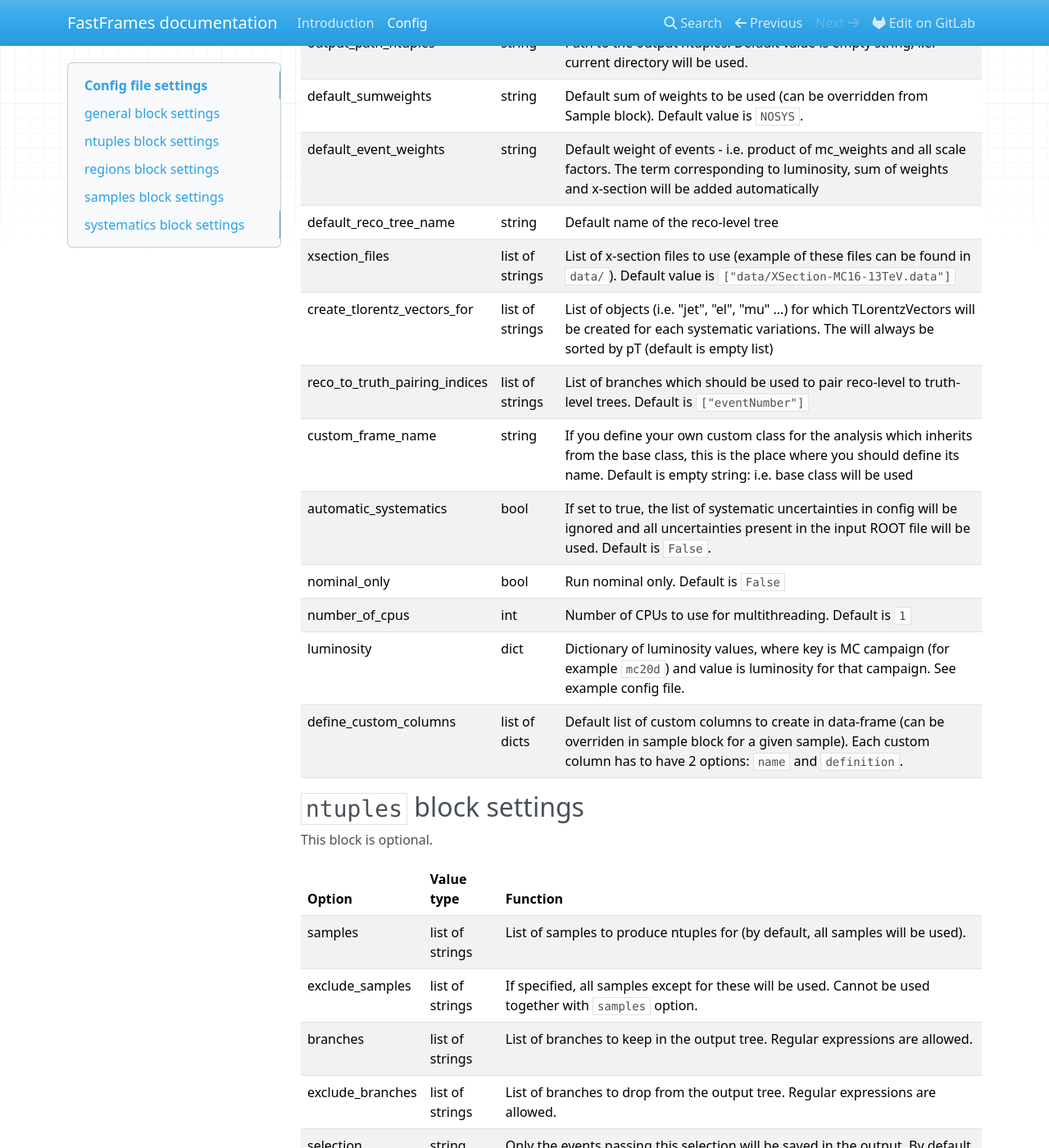
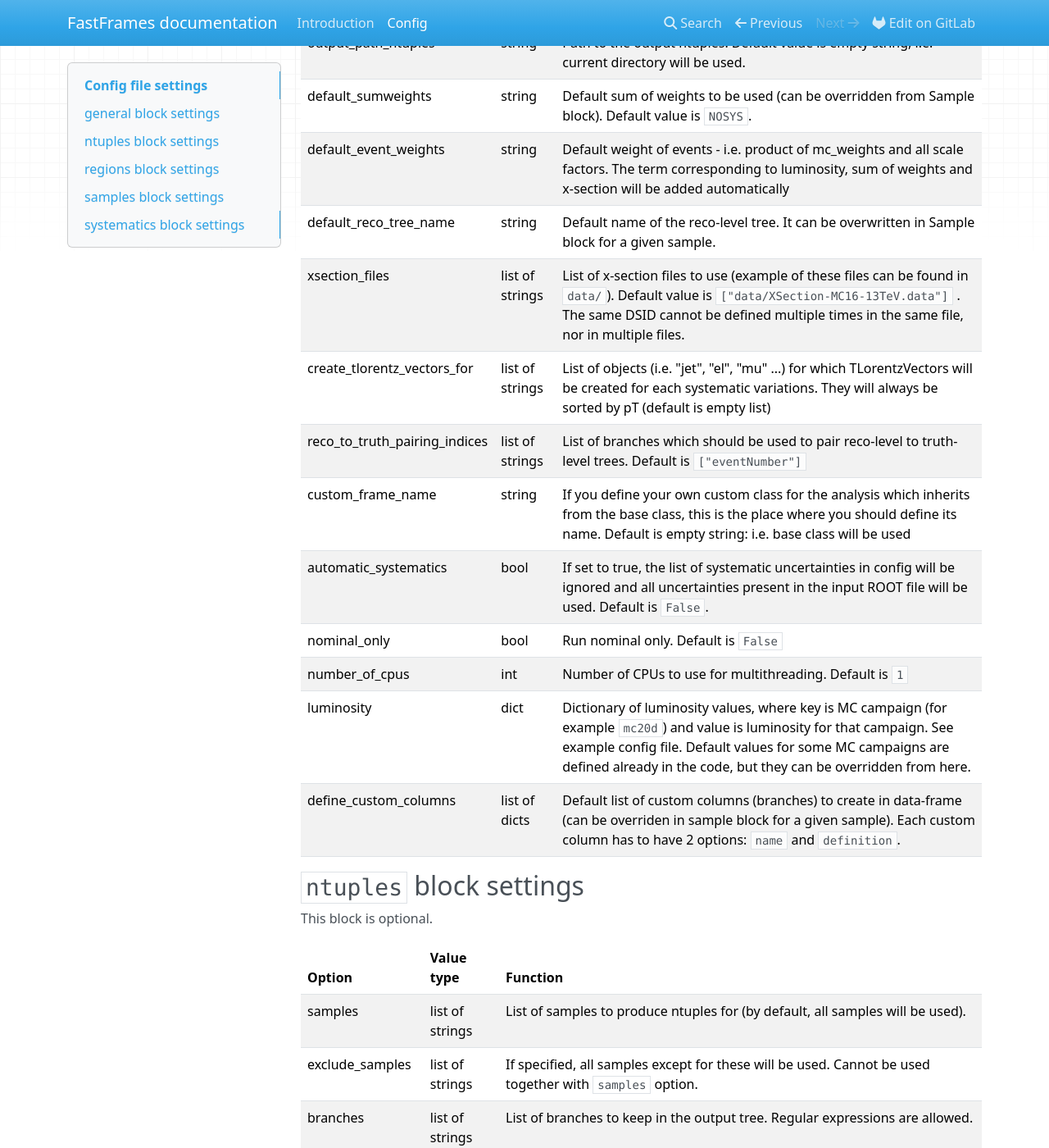
Before and after one commit to SuperNova76/FastFrames, an MkDocs documentation site: the page built from docs/config.md, in a window 1280 px wide and 1400 px high, scrolled down 562 px. Shown: the whole window at 82% size. Built offline with MkDocs 1.6.1, drawn with Linux system fonts in a browser that asks for light colours; nearby versions of some CDN libraries; some of the changed text lies outside the part shown.

Commit message:
Improving documentation + fixing a couple of typos

````diff
--- a/docs/config.md
+++ b/docs/config.md
@@ -14,16 +14,16 @@
 | output_path_ntuples           | string | Path to the output ntuples. Default value is empty string, i.e. current directory will be used.  |
 | default_sumweights            | string | Default sum of weights to be used (can be overridden from Sample block). Default value is ```NOSYS```.        |
 | default_event_weights         | string | Default weight of events - i.e. product of mc_weights and all scale factors. The term corresponding to luminosity, sum of weights and x-section will be added automatically  |
-| default_reco_tree_name        | string |Default name of the reco-level tree   |
-| xsection_files                | list of strings | List of x-section files to use (example of these files can be found in ```data/```). Default value is ``` ["data/XSection-MC16-13TeV.data"]```      |
-| create_tlorentz_vectors_for   | list of strings | List of objects (i.e. "jet", "el", "mu" ...) for which TLorentzVectors will be created for each systematic variations. The will always be sorted by pT (default is empty list) |
+| default_reco_tree_name        | string |Default name of the reco-level tree. It can be overwritten in Sample block for a given sample.   |
+| xsection_files                | list of strings | List of x-section files to use (example of these files can be found in ```data/```). Default value is ``` ["data/XSection-MC16-13TeV.data"]``` . The same DSID cannot be defined multiple times in the same file, nor in multiple files.    |
+| create_tlorentz_vectors_for   | list of strings | List of objects (i.e. "jet", "el", "mu" ...) for which TLorentzVectors will be created for each systematic variations. They will always be sorted by pT (default is empty list) |
 | reco_to_truth_pairing_indices | list of strings   | List of branches which should be used to pair reco-level to truth-level trees. Default is ``` ["eventNumber"]```|
 | custom_frame_name             | string |If you define your own custom class for the analysis which inherits from the base class, this is the place where you should define its name. Default is empty string: i.e. base class will be used   |
 | automatic_systematics         | bool | If set to true, the list of systematic uncertainties in config will be ignored and all uncertainties present in the input ROOT file will be used. Default is ```False```.   |
 | nominal_only                  | bool | Run nominal only. Default is ```False```  |
 | number_of_cpus                | int  | Number of CPUs to use for multithreading. Default is ```1``` |
-| luminosity                    | dict | Dictionary of luminosity values, where key is MC campaign (for example ```mc20d```) and value is luminosity for that campaign. See example config file.   |
-| define_custom_columns         | list of dicts | Default list of custom columns to create in data-frame (can be overriden in sample block for a given sample). Each custom column has to have 2 options: ```name``` and ```definition```. |
+| luminosity                    | dict | Dictionary of luminosity values, where key is MC campaign (for example ```mc20d```) and value is luminosity for that campaign. See example config file. Default values for some MC campaigns are defined already in the code, but they can be overridden from here.  |
+| define_custom_columns         | list of dicts | Default list of custom columns (branches) to create in data-frame (can be overriden in sample block for a given sample). Each custom column has to have 2 options: ```name``` and ```definition```. |
 
 
 ## `ntuples` block settings
@@ -48,6 +47,7 @@ This block is optional.
 | name          | string            | Region name   |
 | selection     | string            | Selection     |
 | variables     | list of dicts     | List of variables defined for the region  |
+| histograms_2d     | list of dicts     | List of 2D histograms between 2 reco-level variables to produce. The dict must have 2 keys: ```x``` and ```y``` for variables on x and y axes. |
 
 ####   `Variable` block inside of the `region` block
 | **Option**    | **Value type**    | **Function** |
@@ -90,7 +90,7 @@ User has 2 options how to define the binning. Either specify bin edges for irreg
 | truth_tree_name   | string            | Name of the truth-level tree to be used, i.e. ```truth``` or ```particleLevel```  |
 | selection         | string            | Selection |
 | event_weight      | string            | Event weight to use for the truth level. Terms corresponding to x-section, luminosity and sum of weights will be added automatically |
-| match variables   | list of dicts     | Pair of variables (reco - truth) to be used for unfolding. The dictionary has to have 2 keys: ```reco``` and ```truth``` for corresponding names of the variables. The truth variable must be defined in this truth block and ```reco``` variable must be defined in at least one region  |
+| match variables   | list of dicts     | Pair of variables (reco - truth) to be used for the unfolding. The dictionary has to have 2 keys: ```reco``` and ```truth``` for corresponding names of the variables. The truth variable must be defined in this truth block and ```reco``` variable must be defined in at least one region  |
 | variables         | list of dicts     | The same as ```variable``` block for region |
 | define_custom_columns | list of dicts | The same as ```define_custom_columns ``` in general block |
 
@@ -100,6 +100,7 @@ User has 2 options how to define the binning. Either specify bin edges for irreg
 | ----------------- | ----------------- | ------------ |
 | variation         | dict              | Defines up and down variations and how they should be calculated (see the block bellow) |
 | samples           | list of strings   | List of samples where systematic should be used. By default it will be used everywhere except for data    |
+| exclude_samples   | list of strings   | If specified, the systematic will be used for all samples except for these and data. Cannot be used together with ```samples``` option. |
 | campaigns         | list of strings   | List of campaigns where the systematic should be used |
 | regions           | list of strings   | List of regions where the systematic should be used   |
 | exclude_regions   | list of strings   | If specified, the systematics will be used in all regions except for these. The option cannot be combined with option ```regions```   |
````
Also changed, not shown: other parts of docs/config.md (+1 -2 lines), docs/index.md (+1 -1 lines), 1 other file.
